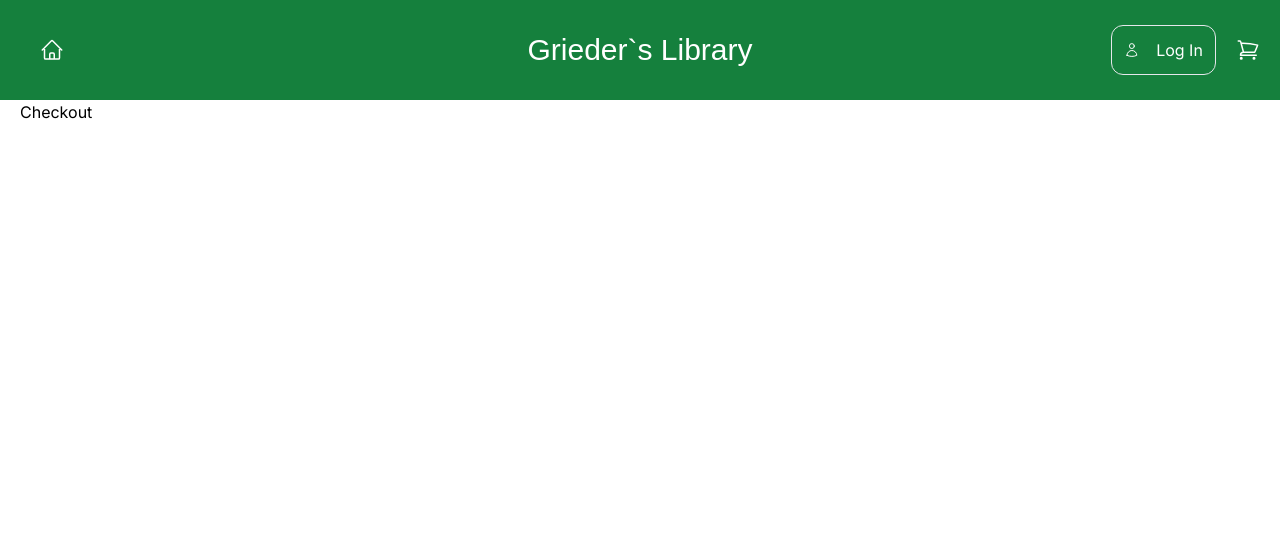
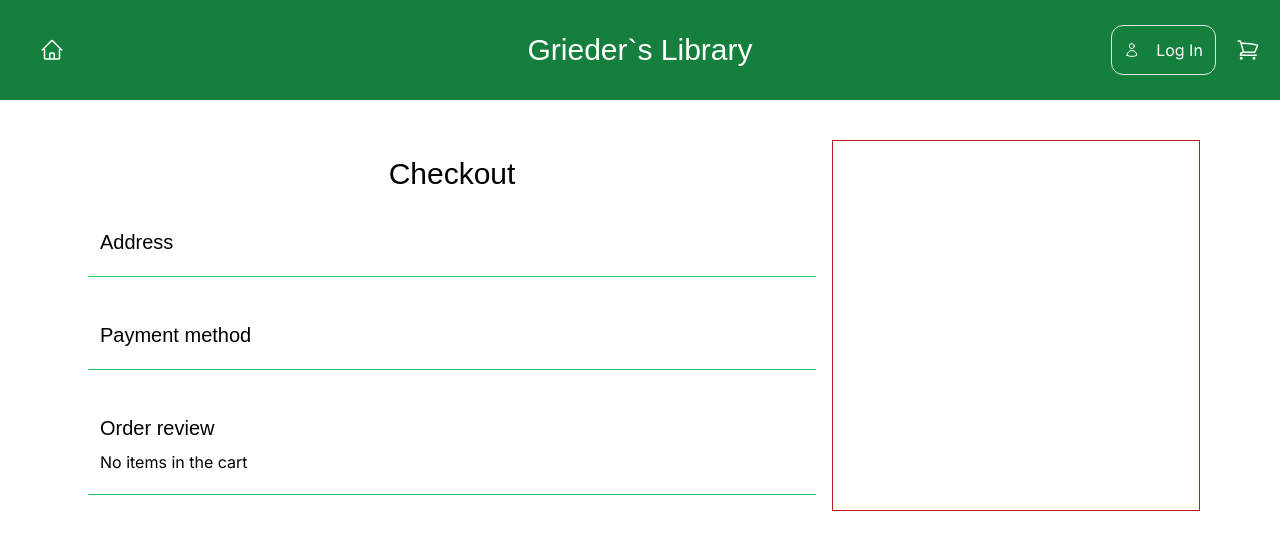
Before and after one commit to IgorGrieder/Library, a Next.js app in the folder library/: page /cart in a window 1280 px wide. Shown: the top 550 px of the page. Built offline with nearby package versions, Linux system fonts and the light colour scheme.

Commit message:
Async JS refactored

```diff
--- a/library/src/app/cart/page.tsx
+++ b/library/src/app/cart/page.tsx
@@ -1,16 +1,42 @@
+'use client';
 import Header from '@/components/header';
+import { userCtx } from '@/context/userContext';
+import { useContext } from 'react';
 
 const Page = () => {
+  const userContext = useContext(userCtx); // Getting the context
+
   return (
     <div className="min-h-screen bg-white text-black">
       <Header></Header>
-      <div className="grid grid-cols-2 px-5">
-        <div>
-          <h4>Checkout</h4>
+      <div className="grid grid-cols-3 gap-2 sm:px-20 sm:py-10">
+        <div className="col-span-2 grid grid-cols-1 gap-4 px-2 py-4">
+          <h4 className="text-bold font-Barlow text-center text-3xl">
+            Checkout
+          </h4>
+          <div className="mb-2 border-b border-green-500 px-3 py-5">
+            <h4 className="text-bold font-Barlow text-xl">Address</h4>
+          </div>
+          <div className="mb-2 border-b border-green-500 px-3 py-5">
+            <h4 className="text-bold font-Barlow text-xl">Payment method</h4>
+          </div>
+          <div className="border-b border-green-500 px-3 py-5">
+            <h4 className="text-bold font-Barlow mb-2 text-xl">Order review</h4>
+            <div className="grid grid-cols-1 gap-2">
+              {userContext?.user &&
+              Object.keys(userContext?.user.cartItems).length > 0 ? (
+                Object.keys(userContext.user.cartItems).map((item) => {
+                  return <div key={crypto.randomUUID()}>{item}</div>; // Assuming each item has an id and a name
+                })
+              ) : (
+                <div>No items in the cart</div>
+              )}
+            </div>
+          </div>
         </div>
-        <div>
+        <div className="border border-red-700 px-2 py-4">
           {
-            // items will be displayed here
+            // Option to end the buy will appear here
           }
         </div>
       </div>
--- a/library/src/app/page.tsx
+++ b/library/src/app/page.tsx
@@ -10,19 +10,34 @@ const Home = () => {
   const userContext = useContext(userCtx); // Getting the contexts
   const bookContext = useContext(bookCtx);
 
+  // Function to make the request and return the data
+  const req = async () => {
+    try {
+      const result = await axiosInstance.get('/books');
+      if (result.data) {
+        return result.data;
+      }
+    } catch (err: unknown) {
+      if (err instanceof Error) alert(err.message);
+    }
+  };
+
   const useEffectCallback = async () => {
+    try {
       // Capturing information from the localStorage
       if (localStorage.getItem(USER_ID_KEY) !== null) {
-      // In case there is information into the local storage
+        // In case there is information in the local storage
         const userObj = JSON.parse(localStorage.getItem(USER_ID_KEY) ?? '');
         userContext?.setUser({ ...userObj }); // Setting the user context to the information saved in the localStorage
       }
 
       // Making a request to get the books from the DB
-
-    const result = await axiosInstance.get('/books');
-    if (result.data) {
-      bookContext?.setListBooks(result.data); // Setting the context to the books
+      const books = await req();
+      if (books) {
+        bookContext?.setListBooks(books); // Setting the context to the books
+      }
+    } catch (err) {
+      console.error('Error in useEffectCallback:', err);
     }
   };
 
```
Also changed, not shown: library/src/components/checkoutItem.tsx (added). Lines whose indentation alone changed are shown as unchanged.
